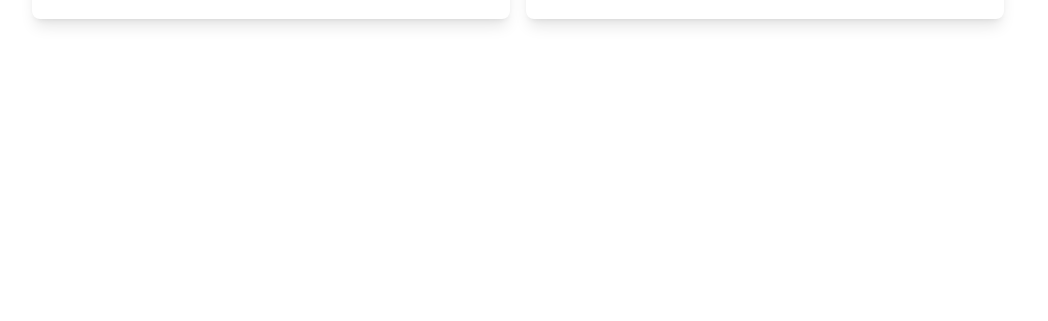
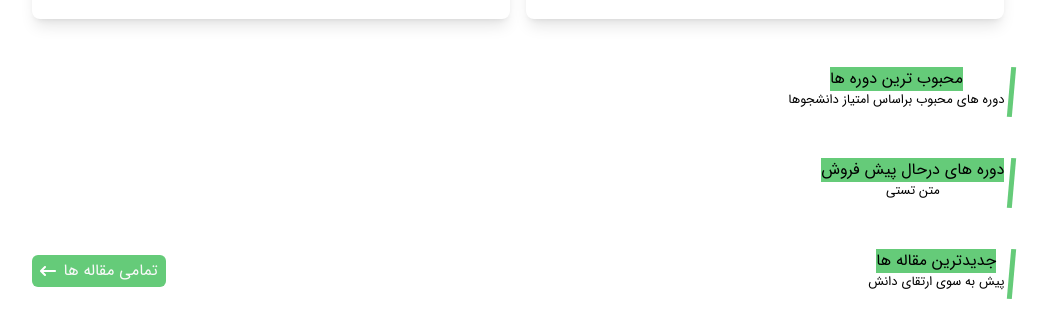
Before and after one commit to aryankholqi/sabzlearnProject, a React (Vite) app: page / in a window 1280 px wide. Shown: the part 2025-2346 px from the top of the page, without its empty margins (122-1170 px from the left). Before the commit the page ends 2076 px from the top, so only its background shows below. Built offline with nearby package versions, Linux system fonts and the light colour scheme.

Commit message:
create section headers of other parts

```diff
--- /dev/null
+++ b/src/components/LastArticles/LastArticles.jsx
@@ -0,0 +1,17 @@
+import React from "react";
+import "./LastArticles.css";
+import SectionHeader from "../SectionHeader/SectionHeader";
+
+export default function LastArticles() {
+  return (
+    <div className="last-articles mt-12">
+      <div className="container">
+        <SectionHeader fields={{
+            title:"جدیدترین مقاله ها",
+            subTitle:"پیش به سوی ارتقای دانش",
+            btnText:"تمامی مقاله ها"
+        }}/>
+      </div>
+    </div>
+  );
+}
--- /dev/null
+++ b/src/components/PopularCourses/PopularCourses.jsx
@@ -0,0 +1,16 @@
+import React from "react";
+import "./PopularCourses.css";
+import SectionHeader from "../SectionHeader/SectionHeader";
+
+export default function PopularCourses() {
+  return (
+    <div className="popular-courses mt-12">
+      <div className="container">
+        <SectionHeader fields={{
+            title:"محبوب ترین دوره ها",
+            subTitle:"دوره های محبوب براساس امتیاز دانشجوها"
+        }}/>
+      </div>
+    </div>
+  );
+}
--- /dev/null
+++ b/src/components/PresellCourses/PresellCourses.jsx
@@ -0,0 +1,14 @@
+import React from "react";
+import "./PresellCourses.css";
+import SectionHeader from "../SectionHeader/SectionHeader";
+
+export default function PresellCourses() {
+  return <div className="presell-courses mt-12">
+    <div className="container">
+        <SectionHeader fields={{
+            title:"دوره های درحال پیش فروش",
+            subTitle:"متن تستی"
+        }}/>
+    </div>
+  </div>;
+}
--- a/src/pages/Index/Index.jsx
+++ b/src/pages/Index/Index.jsx
@@ -3,6 +3,9 @@ import "./Index.css";
 import Header from "../../components/Header/Header";
 import LastCourses from "../../components/LastCourses/LastCourses";
 import AboutUs from "../../components/AboutUs/AboutUs";
+import PopularCourses from "../../components/PopularCourses/PopularCourses";
+import PresellCourses from "../../components/PresellCourses/PresellCourses";
+import LastArticles from "../../components/LastArticles/LastArticles";
 
 export default function Index() {
   return (
@@ -10,6 +13,9 @@ export default function Index() {
       <Header />
       <LastCourses />
       <AboutUs />
+      <PopularCourses />
+      <PresellCourses />
+      <LastArticles />
     </>
   );
 }
```
Also changed, not shown: src/components/LastArticles/LastArticles.css (added), src/components/PopularCourses/PopularCourses.css (added), src/components/PresellCourses/PresellCourses.css (added).
